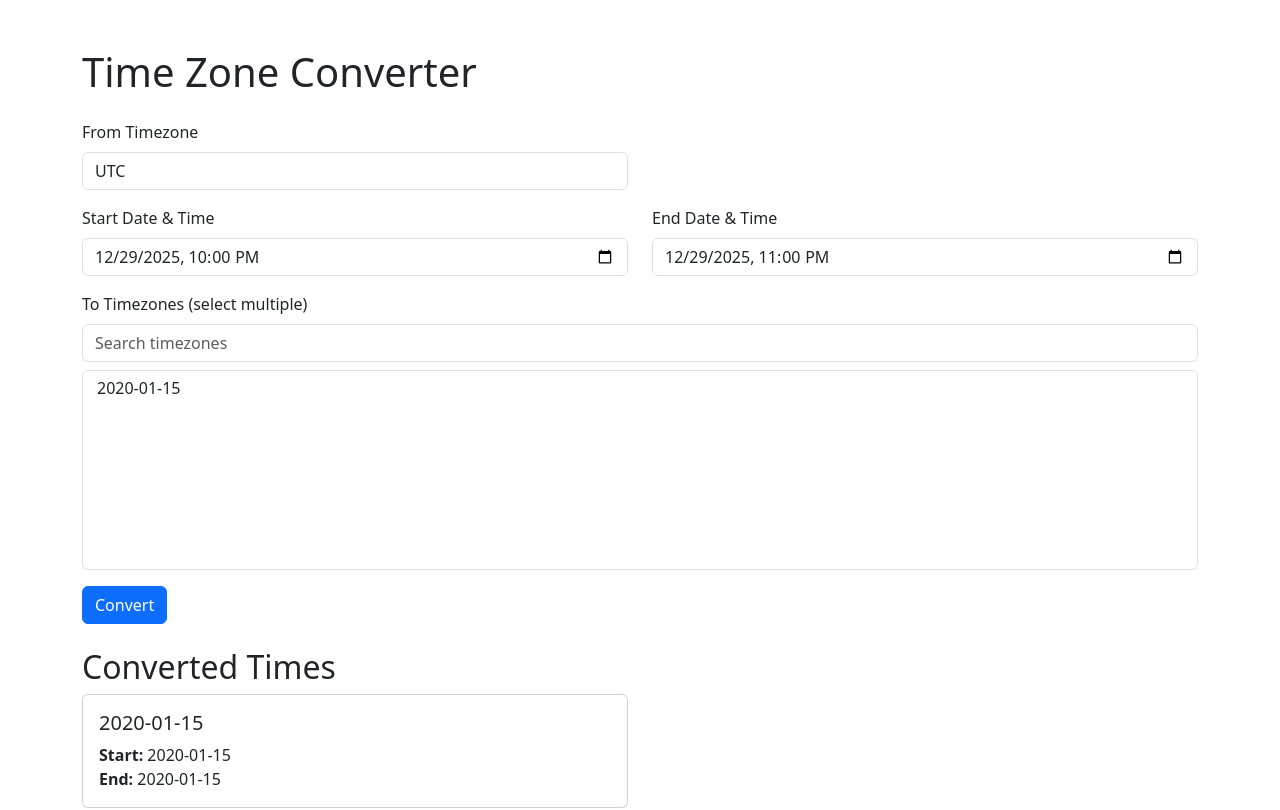
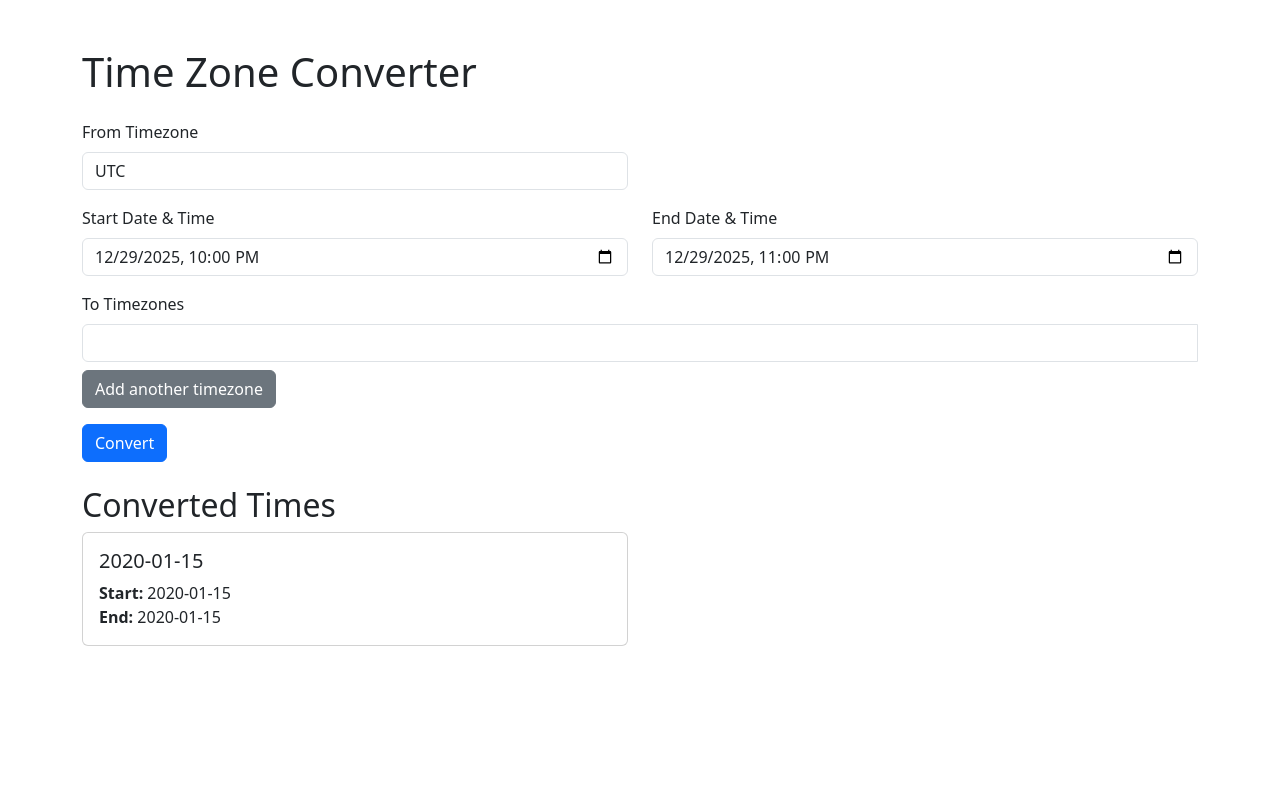
Before and after one commit to rschroll/vibezone, a Flask app: template templates/index.html in a window 1280 px wide. Shown: the top 810 px of the page. After the commit the page ends 646 px from the top, so only its background shows below. Run offline with Flask 3, Linux system fonts and the light colour scheme; the template is opened without the code that fills it: most values are stand-ins (such as "Sample title", 1, 10 or a date in 2020).

Commit message:
Improve timezone selection UI
Prompt:

I've created a git repo. Please go ahead and complete phase 1. Only include requirements
that will absolutely be needed. We can add additional requirements as we encounter them
later.

```diff
--- a/static/js/app.js
+++ b/static/js/app.js
@@ -18,13 +18,42 @@ window.onload = function() {
     document.getElementById('start_datetime').value = formatDateTime(nextHour);
     document.getElementById('end_datetime').value = formatDateTime(hourAfter);
 
-    // Filter timezone options based on search input
-    document.getElementById('tz_search').addEventListener('input', function() {
-        const filter = this.value.toLowerCase();
-        const options = document.querySelectorAll('#to_timezones option');
-        options.forEach(option => {
-            const show = option.value.toLowerCase().includes(filter);
-            option.style.display = show ? '' : 'none';
+    // Handle adding timezone inputs
+    const container = document.getElementById('to_timezones_container');
+    const addButton = document.getElementById('add_tz');
+
+    addButton.addEventListener('click', function() {
+        const inputGroups = container.querySelectorAll('.tz-input-group');
+        if (inputGroups.length >= 10) {
+            alert('Maximum 10 timezones allowed');
+            return;
+        }
+        const firstGroup = inputGroups[0];
+        const newGroup = firstGroup.cloneNode(true);
+        newGroup.querySelector('input').value = '';
+        container.insertBefore(newGroup, addButton);
+        updateRemoveButtons();
+    });
+
+    // Handle removing timezone inputs
+    container.addEventListener('click', function(e) {
+        if (e.target.classList.contains('remove-tz')) {
+            const inputGroups = container.querySelectorAll('.tz-input-group');
+            if (inputGroups.length > 1) {
+                e.target.closest('.tz-input-group').remove();
+                updateRemoveButtons();
+            }
+        }
+    });
+
+    function updateRemoveButtons() {
+        const inputGroups = container.querySelectorAll('.tz-input-group');
+        inputGroups.forEach((group, index) => {
+            const removeBtn = group.querySelector('.remove-tz');
+            removeBtn.style.display = inputGroups.length > 1 ? '' : 'none';
         });
-    });
+    }
+
+    // Initial update
+    updateRemoveButtons();
 };
--- a/templates/index.html
+++ b/templates/index.html
@@ -38,14 +38,13 @@
                 </div>
             </div>
 
-            <div class="mb-3">
-                <label for="to_timezones" class="form-label">To Timezones (select multiple)</label>
-                <input type="text" class="form-control mb-2" id="tz_search" placeholder="Search timezones">
-                <select class="form-select" id="to_timezones" name="to_timezones" multiple required style="height: 200px;">
-                    {% for tz in common_timezones %}
-                    <option value="{{ tz }}">{{ tz }}</option>
-                    {% endfor %}
-                </select>
+            <div class="mb-3" id="to_timezones_container">
+                <label class="form-label">To Timezones</label>
+                <div class="input-group mb-2 tz-input-group">
+                    <input type="text" class="form-control" name="to_timezones" list="timezones" required>
+                    <button class="btn btn-outline-secondary remove-tz" type="button" style="display:none;">Remove</button>
+                </div>
+                <button type="button" class="btn btn-secondary" id="add_tz">Add another timezone</button>
             </div>
 
             <button type="submit" class="btn btn-primary">Convert</button>
```
